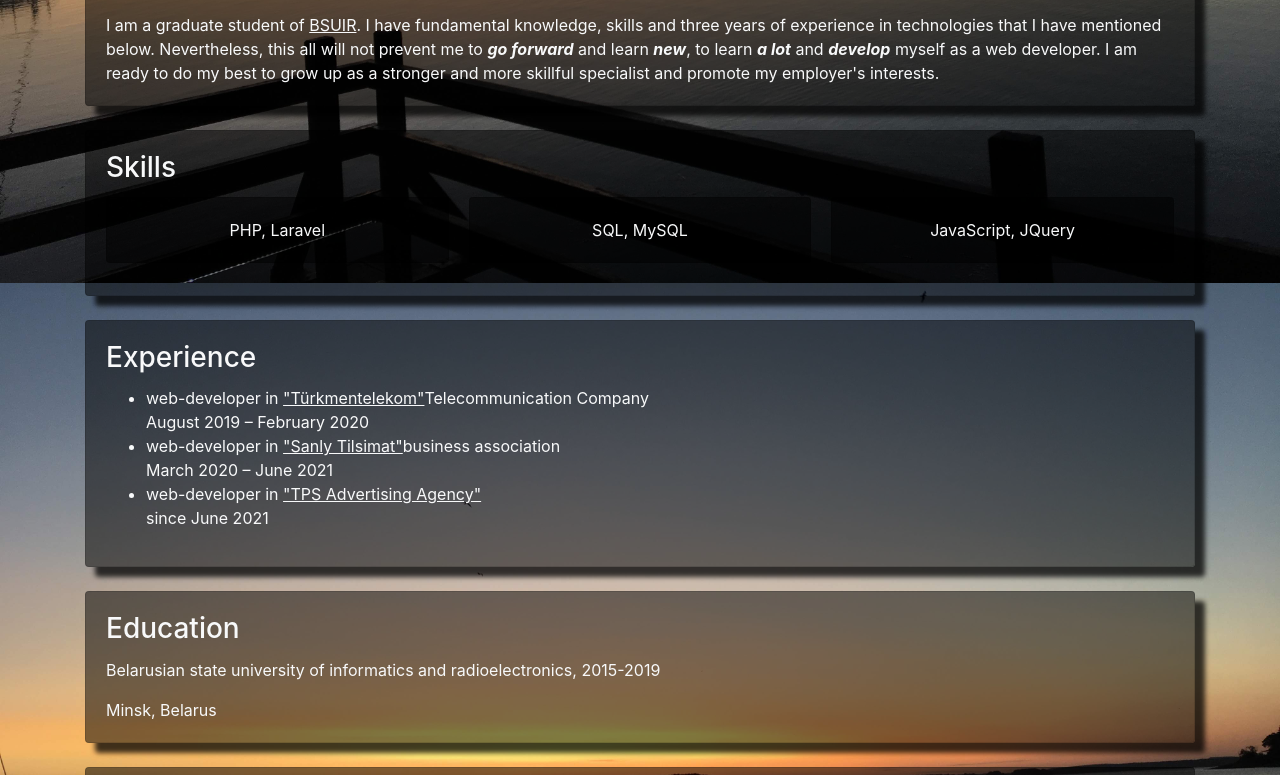
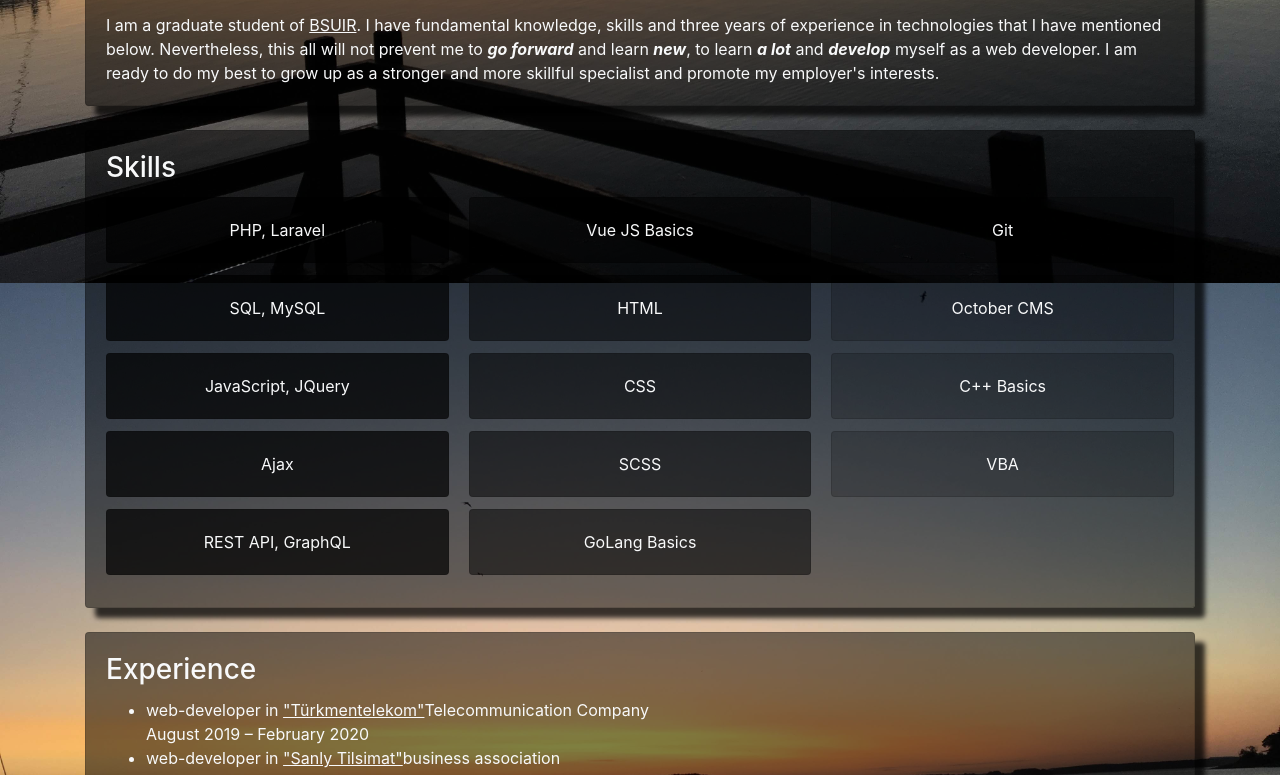
Before and after one commit to saparatayev/rsschool-2019Q1-cv, a plain HTML site: page index.html in a window 1280 px wide. Shown: the part 677-1452 px from the top of the page. Drawn offline with Linux system fonts and the light colour scheme.

Commit message:
fix: continue updating

```diff
--- a/index.html
+++ b/index.html
@@ -6,6 +6,7 @@
     <meta http-equiv="X-UA-Compatible" content="ie=edge">
     <link rel="stylesheet" href="css/bootstrap.min.css">
     <link href="styles/style.css" rel="stylesheet">
+    <link rel="stylesheet" href="styles/new.css">
     <title>Sapar-CV</title>
 </head>
 <body>
@@ -52,19 +53,74 @@
 
                 <div class="card-columns">
 
-                    <div class="card text-center">
+                    <div class="card text-center custom-card-1">
                       <div class="card-body">
                         <p class="card-text">PHP, Laravel</p>
                       </div>
                     </div>
-                    <div class="card text-center">
+                    <div class="card text-center custom-card-1">
                       <div class="card-body">
                         <p class="card-text">SQL, MySQL</p>
                       </div>
                     </div>
-                    <div class="card text-center">
+                    <div class="card text-center custom-card-1">
                       <div class="card-body">
                         <p class="card-text">JavaScript, JQuery</p>
+                      </div>
+                    </div>
+                    <div class="card text-center custom-card-1">
+                      <div class="card-body">
+                        <p class="card-text">Ajax</p>
+                      </div>
+                    </div>
+                    <div class="card text-center custom-card-1">
+                      <div class="card-body">
+                        <p class="card-text">REST API, GraphQL</p>
+                      </div>
+                    </div>
+                    <div class="card text-center custom-card">
+                      <div class="card-body">
+                        <p class="card-text">Vue JS Basics</p>
+                      </div>
+                    </div>
+                    <div class="card text-center custom-card">
+                      <div class="card-body">
+                        <p class="card-text">HTML</p>
+                      </div>
+                    </div>
+                    <div class="card text-center custom-card">
+                      <div class="card-body">
+                        <p class="card-text">CSS</p>
+                      </div>
+                    </div>
+                    <div class="card text-center custom-card">
+                      <div class="card-body">
+                        <p class="card-text">SСSS</p>
+                      </div>
+                    </div>
+                    <div class="card text-center custom-card">
+                      <div class="card-body">
+                        <p class="card-text">GoLang Basics</p>
+                      </div>
+                    </div>
+                    <div class="card text-center custom-card-3">
+                      <div class="card-body">
+                        <p class="card-text">Git</p>
+                      </div>
+                    </div>
+                    <div class="card text-center custom-card-3">
+                      <div class="card-body">
+                        <p class="card-text">October CMS</p>
+                      </div>
+                    </div>
+                    <div class="card text-center custom-card-3">
+                      <div class="card-body">
+                        <p class="card-text">C++ Basics</p>
+                      </div>
+                    </div>
+                    <div class="card text-center custom-card-3">
+                      <div class="card-body">
+                        <p class="card-text">VBA</p>
                       </div>
                     </div>
 
--- /dev/null
+++ b/styles/new.css
@@ -0,0 +1,6 @@
+.custom-card-1 {
+    background: linear-gradient( rgba(0, 0, 0, 0.7), rgba(0, 0, 0, 0.7) );
+}
+.custom-card-3 {
+    background: linear-gradient( rgba(0, 0, 0, 0.2), rgba(0, 0, 0, 0.2) );
+}
```
